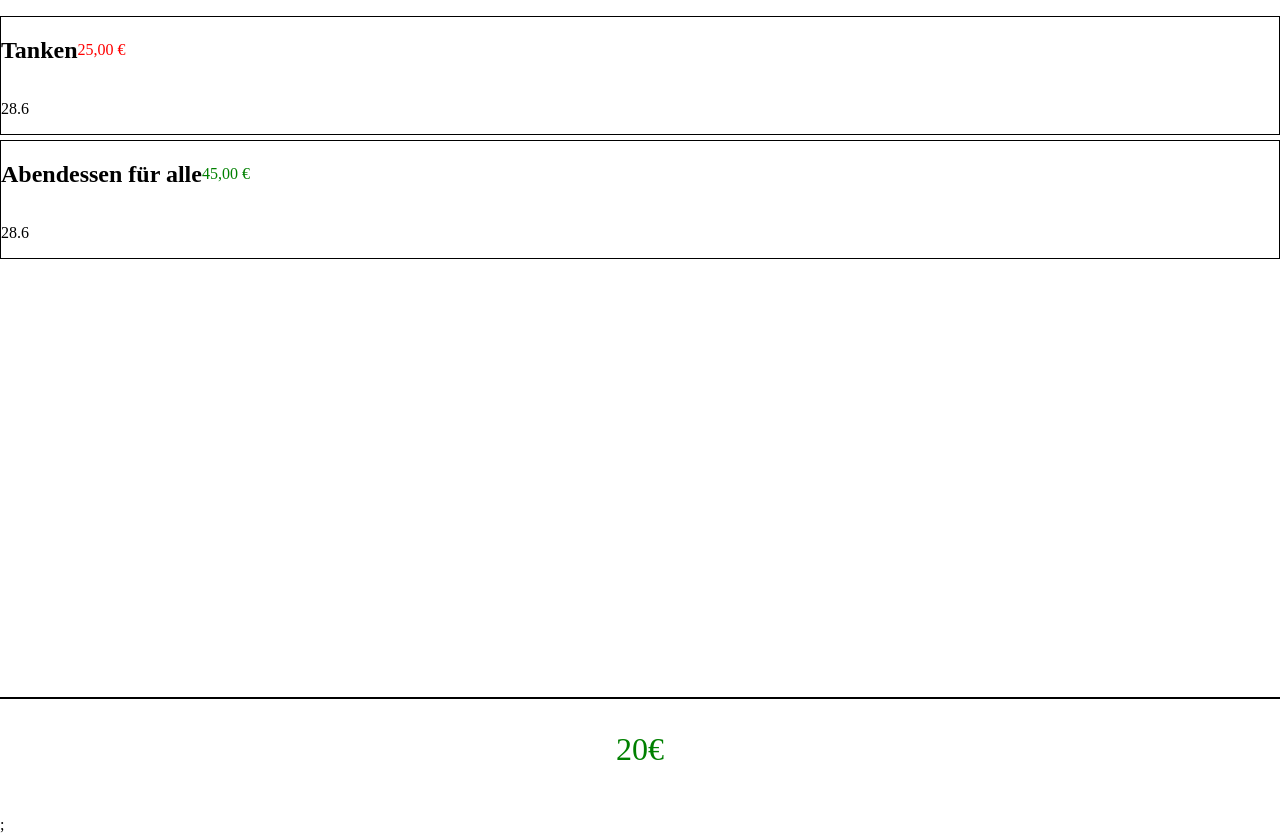
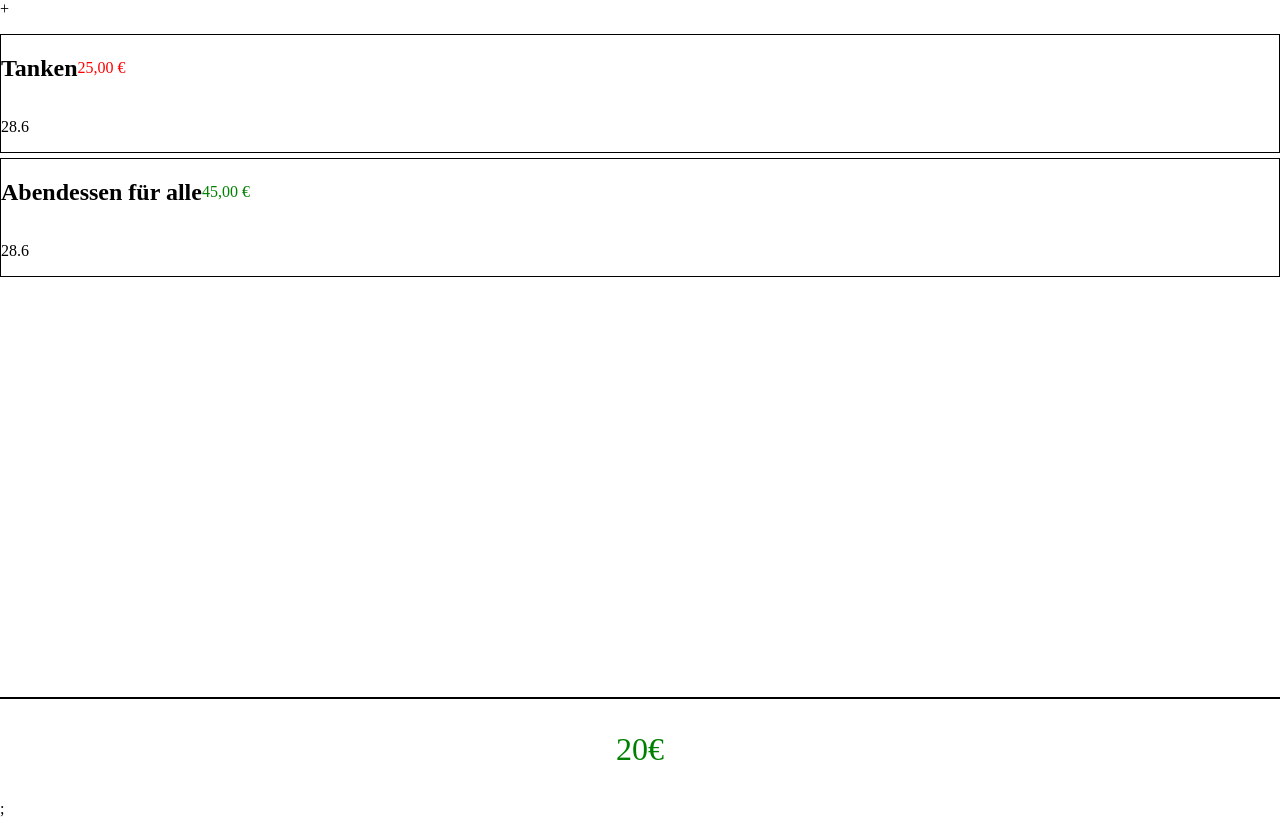
Before and after one commit to mpagels/budget-splitter, a Next.js app: page / in a window 1280 px wide. Built offline with nearby package versions, Linux system fonts and the light colour scheme.

Commit message:
Add add page and Link to it on index

```diff
--- /dev/null
+++ b/pages/add.js
@@ -0,0 +1,3 @@
+export default function Add() {
+  return <div>add</div>;
+}
--- a/pages/index.js
+++ b/pages/index.js
@@ -1,8 +1,12 @@
+import Link from "next/link";
 import styled from "styled-components";
 
 export default function Home() {
   return (
     <HomeWrapper>
+      <Link href="/add">
+        <a>+</a>
+      </Link>
       <SpendList>
         <SpendItem>
           <Infos>
```
